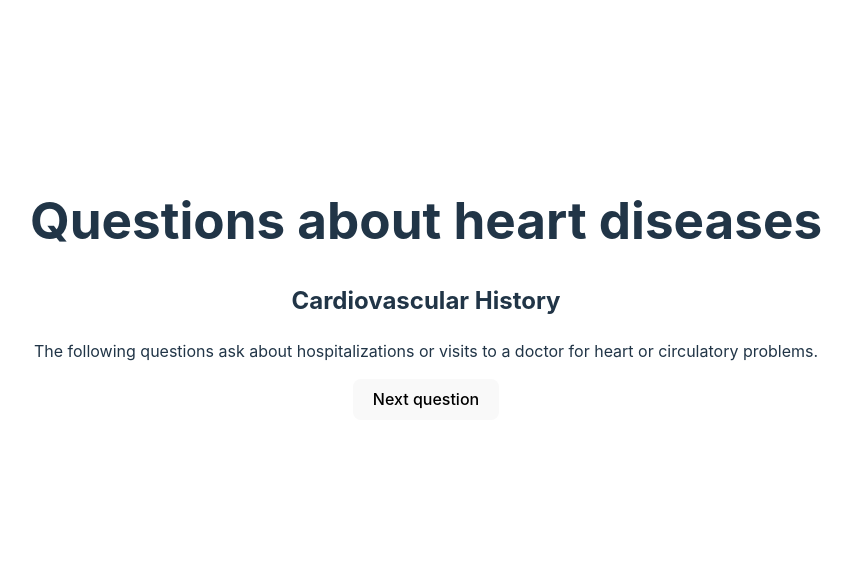
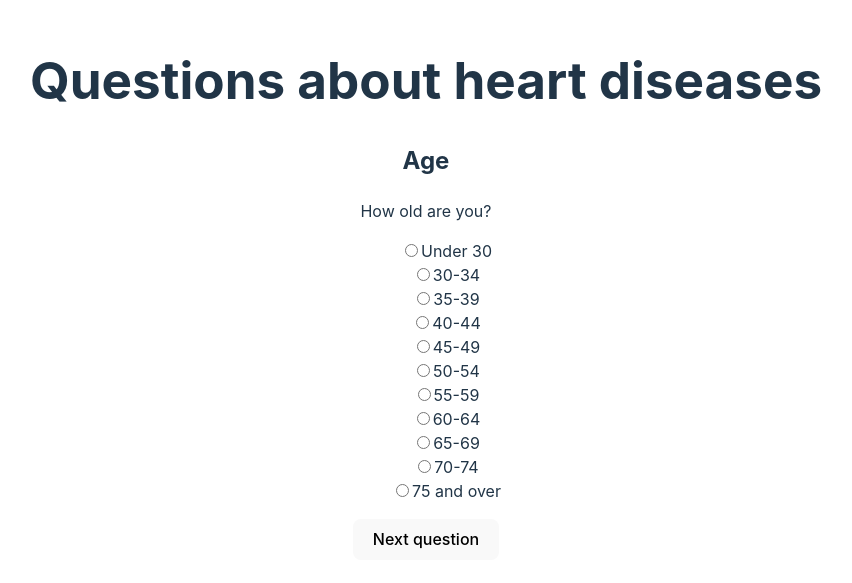
Before and after one commit to oscarkannerstedt/nightingale-heart-disease-survey, a React (Vite) app in the folder frontend/: page / in a window 1280 px wide. Shown: the part 111-694 px from the top of the page, without its empty margins (214-1066 px from the left). Built offline with nearby package versions, Linux system fonts and the light colour scheme.

Commit message:
answers are being displayed and removed unnecessary question

```diff
--- a/frontend/src/App.tsx
+++ b/frontend/src/App.tsx
@@ -6,7 +6,7 @@ function App() {
   return (
     <>
       {/*<DataFetcher />*/}
-      <DisplayData data={[]} />
+      <DisplayData />
     </>
   );
 }
--- a/frontend/src/components/DisplayData.tsx
+++ b/frontend/src/components/DisplayData.tsx
@@ -5,15 +5,53 @@ import { texts } from "../qna/answers";
 // import { calculateTotalScore } from "../utils/calculateTotalScore";
 
 interface Answer {
-  id: number;
   text: string;
+  points: number;
 }
 
+interface QuestionAnswers {
+  id: string;
+  ans1?: Answer;
+  ans2?: Answer;
+  ans3?: Answer;
+  ans4?: Answer;
+  ans5?: Answer;
+  ans6?: Answer;
+  ans7?: Answer;
+  ans8?: Answer;
+  ans9?: Answer;
+  ans10?: Answer;
+  ans11?: Answer;
+  ans12?: Answer;
+  ans13?: Answer;
+  ans14?: Answer;
+  ans15?: Answer;
+  ans16?: Answer;
+  ans17?: Answer;
+  ans18?: Answer;
+  ans19?: Answer;
+  ans20?: Answer;
+  ans21?: Answer;
+  ans22?: Answer;
+  ans23?: Answer;
+  ans24?: Answer;
+  ans25?: Answer;
+  ans26?: Answer;
+  ans27?: Answer;
+  ans28?: Answer;
+  ans29?: Answer;
+  ans30?: Answer;
+}
+
+type TextsArray = Array<{ [key: number]: QuestionAnswers }>;
+
+/*
 interface DisplayDataProps {
   data: SurveyAnswer[];
 }
+*/
 
-export const DisplayData: React.FC<DisplayDataProps> = () => {
+export const DisplayData: React.FC = () => {
   const [currentQuestionIndex, setCurrentQuestionIndex] = useState(0);
   const [selectedAnswer, setSelectedAnswer] = useState<string | null>(null);
 
@@ -36,9 +74,19 @@ export const DisplayData: React.FC<DisplayDataProps> = () => {
 
   const getAnswersForCurrentQuestion = () => {
     const questionId = currentQuestion.id;
-    return Object.values(texts).filter(
-      (answer: Answer) => answer.id === questionId
-    );
+
+    const matchingQuestion = texts.find((text) => text[Number(questionId)]);
+
+    if (matchingQuestion) {
+      const answersObject = matchingQuestion[Number(questionId)] as QuestionAnswers; // Access the answers for the matched question
+
+      // Use Object.values to get answers and filter for valid answer objects
+      return Object.values(answersObject).filter(
+        (answer: any) => typeof answer === 'object' && answer.text // Only return answer objects
+      );
+    }
+
+    return [];
   };
 
   const currentAnswers = getAnswersForCurrentQuestion();
@@ -51,7 +99,7 @@ export const DisplayData: React.FC<DisplayDataProps> = () => {
       {currentQuestion && (
         <div>
           <h2>{currentQuestion.title}</h2>
-          <p>{currentQuestion.question}</p>
+          {currentQuestion.question && <p>{currentQuestion.question}</p>}
 
           {currentAnswers.length > 0 && (
             <ul>
--- a/frontend/src/qna/answers.ts
+++ b/frontend/src/qna/answers.ts
@@ -1,7 +1,8 @@
 export const texts = [
     {
-        age: {
-            id: 2,
+
+        1: {
+            id: "2",
             ans1: {
                 text: "Under 30",
                 points: 0,
@@ -49,8 +50,8 @@ export const texts = [
         },
     },
     {
-        cardiovascularHistory: {
-            id: 3,
+        2: {
+            id: "3",
             ans1: {
                 text: "Do you have diagnosed cardiovascular disease, atherosclerosis, previous heart attack, and/or previous stroke",
                 points: 100,
@@ -63,12 +64,11 @@ export const texts = [
                 text: "None of the above",
                 points: 0,
             }
-
         }
     },
     {
-        familyHistory: {
-            id: 4,
+        3: {
+            id: "4",
             ans1: {
                 text: "Mother with Cardiovascular Disease at less than 65 years(high blood pressure, heart attack,angina, stroke, hardening of the arteries)",
                 points: 15,
@@ -84,8 +84,8 @@ export const texts = [
         }
     },
     {
-        lifestyle: {
-            id: 5,
+        4: {
+            id: "5",
             ans1: {
                 text: "Sedentary – moderate exercise less than once a week",
                 points: 20,
@@ -106,12 +106,11 @@ export const texts = [
                 text: "Moderate exercise(average 5 or more times per week)",
                 points: -25,
             },
-
         }
     },
     {
-        smoking: {
-            id: 6,
+        5: {
+            id: "6",
             ans1: {
                 text: "Never smoked",
                 points: 0,
@@ -131,8 +130,8 @@ export const texts = [
         }
     },
     {
-        passiveSmoking: {
-            id: 7,
+        6: {
+            id: "7",
             ans1: {
                 text: "Yes",
                 points: 25,
@@ -141,12 +140,11 @@ export const texts = [
                 text: "No",
                 points: 0,
             },
-
         }
     },
     {
-        Alcohol1: {
-            id: 8,
+        7: {
+            id: "8",
             ans1: {
                 text: "Average 0 drinks daily",
                 points: 0,
@@ -166,8 +164,8 @@ export const texts = [
         }
     },
     {
-        Alcohol2: {
-            id: 9,
+        8: {
+            id: "9",
             ans1: {
                 text: "Do you consume: Male: 5 or more drinks Female: 3 or more drinks in one sitting on a fortnightly or more frequent basis?",
                 points: 7,
@@ -179,8 +177,8 @@ export const texts = [
         }
     },
     {
-        environment: {
-            id: 10,
+        9: {
+            id: "10",
             ans1: {
                 text: "Do you live on a main road?",
                 points: 4,
@@ -204,8 +202,8 @@ export const texts = [
         }
     },
     {
-        stress: {
-            id: 11,
+        10: {
+            id: "11",
             ans1: {
                 text: "Death of spouse",
                 points: 30,
@@ -329,8 +327,8 @@ export const texts = [
         }
     },
     {
-        activities: {
-            id: 12,
+        11: {
+            id: "12",
             ans1: {
                 text: "Meditation/prayer",
                 points: -5,
@@ -350,406 +348,67 @@ export const texts = [
         }
     },
     {
-        anxiety: {
-            id: 13,
+        12: {
+            id: "13",
             ans1: {
                 text: "Weekly or more",
                 points: 40,
             },
             ans2: {
-                text: "Monthly or more",
+                text: "Once or twice a month",
                 points: 20,
             },
             ans3: {
-                text: "None of the above",
-                points: 0,
-            },
-        },
-    },
-    {
-        sadness: {
-            id: 14,
-            ans1: {
-                text: "Weekly or more",
-                points: 30,
-            },
-            ans2: {
-                text: "Monthly or more",
-                points: 15,
-            },
-            ans3: {
-                text: "None of the above",
-                points: 0,
-            },
-        },
-    },
-    {
-        frustrated: {
-            id: 15,
-            ans1: {
-                text: "Weekly or more",
-                points: 25,
-            },
-            ans2: {
-                text: "Monthly or more",
-                points: 12,
-            },
-            ans3: {
-                text: "None of the above",
+                text: "Less than once a month",
                 points: 0,
             },
         }
     },
     {
-        sleepPerNight: {
-            id: 16,
+        13: {
+            id: "14",
             ans1: {
-                text: "0-4",
-                points: 6,
+                text: "1 to 2 bowel movements a week",
+                points: 10,
             },
             ans2: {
-                text: "5-6",
-                points: 3,
+                text: "3 to 4 bowel movements a week",
+                points: 0,
             },
             ans3: {
-                text: "7-8",
-                points: 0,
+                text: "More than 4 bowel movements a week",
+                points: -5,
             },
-            ans4: {
-                text: "More than 8 hours",
-                points: 4,
-            },
-        },
+        }
     },
     {
-        sleepExperience: {
-            id: 17,
+        14: {
+            id: "15",
             ans1: {
-                text: "Snoring",
-                points: 3,
+                text: "High in salt and fat, refined sugars",
+                points: 15,
             },
             ans2: {
-                text: "Obstructive sleep apnoea",
-                points: 10,
-            },
-            ans3: {
-                text: "Insomnia, difficulty falling asleep or interrupted sleep",
-                points: 3,
-            },
-            ans4: {
-                text: "None of the above",
+                text: "Low in salt and fat, refined sugars",
                 points: 0,
             },
         }
     },
     {
-        abdominalPain: {
-            id: 18,
+        15: {
+            id: "16",
             ans1: {
-                text: "Yes",
-                points: 8,
+                text: "More than 7% (HbA1c)",
+                points: 25,
             },
             ans2: {
-                text: "No",
+                text: "5.5% - 7% (HbA1c)",
+                points: 10,
+            },
+            ans3: {
+                text: "Less than 5.5% (HbA1c)",
                 points: 0,
             },
-        },
-    },
-    {
-        contraceptivePill: {
-            id: 19,
-            ans1: {
-                text: "Yes",
-                points: 5,
-            },
-            ans2: {
-                text: "No",
-                points: 0,
-            }
-        },
-    },
-    {
-        antibiotics: {
-            id: 20,
-            ans1: {
-                text: "Less than 2 weeks",
-                points: 0,
-            },
-            ans2: {
-                text: "2 weeks - 2 months",
-                points: 2,
-            },
-            ans3: {
-                text: "2 - 6 months",
-                points: 5,
-            },
-            ans4: {
-                text: "Longer than 6 months",
-                points: 10,
-            },
-        }
-    },
-    {
-        bloodSugar: {
-            id: 21,
-            ans1: {
-                text: "Do you feel your energy levels drop within an hour of eating? and / or Do you experience cravings for sweets or chocolate? and / or Do you have headaches or an inability to concentrate which is relieved by eating?",
-                points: 10,
-            },
-            ans2: {
-                text: "None of the above",
-                points: 0,
-            }
-        }
-    },
-    {
-        diabetic: {
-            id: 22,
-            ans1: {
-                text: "Yes",
-                points: 100,
-            },
-            ans2: {
-                text: "No",
-                points: 0,
-            }
-        }
-    },
-    {
-        wheezing: {
-            id: 23,
-            ans1: {
-                text: "Wheezing, sneezing, a runny nose, sore throat, itchy or watery eyes, coughing and/ or blocked nose",
-                points: 5
-            },
-            ans2: {
-                text: "Heart palpitations or headaches after certain foods",
-                points: 5,
-            },
-            ans3: {
-                text: "None of the above",
-                points: 0,
-            }
-        }
-    },
-    {
-        recurrentPain: {
-            id: 24,
-            ans1: {
-                text: "Daily",
-                points: 30,
-            },
-            ans2: {
-                text: "Weekly",
-                points: 15,
-            },
-            ans3: {
-                text: "Monthly or less",
-                points: 5
-            },
-            ans4: {
-                text: "Never",
-                points: 0
-            }
-        }
-    },
-    {
-        friedFoods: {
-            id: 25,
-            ans1: {
-                text: "Less than once a week",
-                points: 0,
-            },
-            ans2: {
-                text: "1 - 2 times a week",
-                points: 1,
-            },
-            ans3: {
-                text: "3 - 6 times a week",
-                points: 5,
-            },
-            ans4: {
-                text: "Every day",
-                points: 10,
-            }
-        }
-    },
-    {
-        bread: {
-            id: 26,
-            ans1: {
-                text: "0 - 1 serves daily",
-                points: 0,
-            },
-            ans2: {
-                text: "2 server daily",
-                points: 0,
-            },
-            ans3: {
-                text: "3 servers daily",
-                points: 2,
-            },
-            ans4: {
-                text: "4 or more serves daily",
-                points: 4,
-            },
-        }
-    },
-    {
-        sweetFoods: {
-            id: 27,
-            ans1: {
-                text: "Usually none",
-                points: 0
-            },
-            ans2: {
-                text: "1 - 2 serves daily",
-                points: 2
-            },
-            ans3: {
-                text: "More than 2 serves daily",
-                points: 8,
-            }
-        }
-    },
-    {
-        sugar: {
-            id: 28,
-            ans1: {
-                text: "0 - 3",
-                points: 0,
-            },
-            ans2: {
-                text: "4 - 6",
-                points: 1
-            },
-            ans3: {
-                text: "7 - 9",
-                points: 4
-            },
-            ans4: {
-                text: "10 or more",
-                points: 7
-            }
-        }
-    },
-    {
-        fish: {
-            id: 29,
-            ans1: {
-                text: "Rarely",
-                points: 0
-            },
-            ans2: {
-                text: "1 - 2 times a week",
-                points: -2
-            },
-            ans3: {
-                text: "3 - 6 times a week",
-                points: -5
-            },
-            ans4: {
-                text: "Every day",
-                points: -10
-            }
-        }
-    },
-    {
-        fruit: {
-            id: 30,
-            ans1: {
-                text: "Usually none",
-                points: 0
-            },
-            ans2: {
-                text: "1 - 3 pieces daily",
-                points: -2
-            },
-            ans3: {
-                text: "4 or more pieces daily",
-                points: -3
-            }
-        }
-    },
-    {
-        vegetables: {
-            id: 31,
-            ans1: {
-                text: "Usually none",
-                points: 0
-            },
-            ans2: {
-                text: "1 - 2 cups daily",
-                points: -3
-            },
-            ans3: {
-                text: "3 - 4 serves daily",
-                points: -5
-            },
-            ans4: {
-                text: "5 or more serves daily",
-                points: -10
-            }
-        }
-    },
-    {
-        coffe: {
-            id: 32,
-            ans1: {
-                text: "Usually none",
-                points: 0
-            },
-            ans2: {
-                text: "1 - 2 cups daily",
-                points: 0
-            },
-            ans3: {
-                text: "3 - 4 cups daily",
-                points: 2
-            },
-            ans4: {
-                text: "5 or more cups daily",
-                points: 4
-            }
-        }
-    },
-    {
-        softDrink: {
-            id: 33,
-            ans1: {
-                text: "Less than 500 ml per week",
-                points: 0
-            },
-            ans2: {
-                text: "1 - 2 litres per week",
-                points: 2
-            },
-            ans3: {
-                text: "3 - 4 litres per week",
-                points: 4
-            },
-            ans4: {
-                text: "5 or more litres per week",
-                points: 8
-            }
-        }
-    },
-    {
-        water: {
-            id: 34,
-            ans1: {
-                text: "0 - 500 ml",
-                points: 7
-            },
-            ans2: {
-                text: "501 ml - 1.25 litres",
-                points: 3
-            },
-            ans3: {
-                text: "More than 1.25 litres",
-                points: 0
-            }
         }
     }
-
-]
+];
--- a/frontend/src/qna/qustions.ts
+++ b/frontend/src/qna/qustions.ts
@@ -1,154 +1,149 @@
 export const questions = [
     {
-        id: 1,
-        title: "Cardiovascular History",
-        question: "The following questions ask about hospitalizations or visits to a doctor for heart or circulatory problems.",
-    },
-    {
-        id: 2,
+        id: "1",
         title: "Age",
         question: "How old are you?",
     },
     {
-        id: 3,
+        id: "2",
         title: "Cardiovascular History",
         question: "Did you have any of the following heart problems? (Select ALL that apply)",
     },
     {
-        id: 4,
+        id: "3",
         title: "Family history",
     },
     {
-        id: 5,
+        id: "4",
         title: "Lifestyle",
         question: "Moderate exercise is brisk walking, jogging, cycling, swimming, playing sports or any exercise that increases breathing and heart rate continuously for at least 20 minutes.",
     },
     {
-        id: 6,
+        id: "5",
         title: "Smoking",
     },
     {
-        id: 7,
+        id: "6",
         title: "Passive smoking (a non-smoker exposed to smoke most days at home or work)",
     },
     {
-        id: 8,
+        id: "7",
         title: "Alcohol",
     },
     {
-        id: 9,
+        id: "8",
         question: "Do you consume: Male: 5 or more drinks Female: 3 or more drinks in one sitting on a fortnightly or more frequent basis?",
     },
     {
-        id: 10,
+        id: "9",
         title: "Environment",
     },
     {
-        id: 11,
+        id: "10",
         title: "Stress",
         question: "Have you experienced any of the following events in the past 6 months?",
     },
     {
-        id: 12,
+        id: "11",
         question: "Do you participate in any of the following activities for more than an hour a week?",
     },
     {
-        id: 13,
+        id: "12",
         question: "Do you feel anxiety, worry, fear, sudden feelings of panic, inability to control breathing, and accelerated heart rate when upset, or recurrent feelings of unease?",
     },
     {
-        id: 14,
+        id: "13",
         question: "Do you have feelings of sadness, depression, hopelessness, apathy, gloom, helplessness, isolation, loneliness, or lack of interest in social interaction?",
     },
     {
-        id: 15,
+        id: "14",
         question: "Are you easily angered or frustrated, feel resentment or hostility towards others or frequently irritable?",
     },
     {
-        id: 16,
+        id: "15",
         title: "Sleep",
         question: "How many hours of sleep do you have on average per night?",
     },
     {
-        id: 17,
+        id: "16",
         question: "Do you experience?",
     },
     {
-        id: 18,
+        id: "17",
         title: "Bowel Toxicity",
         question: "When passing bowel motions, excessively smelly stools and/or a feeling that your bowels do not completely empty?",
     },
     {
-        id: 19,
+        id: "18",
         question: "Have you taken the oral contraceptive pill for more than 6 months in the last year?",
     },
     {
-        id: 20,
+        id: "19",
         question: "For what length of time have you been on antibiotics in the last year?",
     },
     {
-        id: 21,
+        id: "20",
         title: "Blood Sugar",
     },
     {
-        id: 22,
+        id: "21",
         question: "Are you diabetic?",
     },
     {
-        id: 23,
+        id: "22",
         question: "Do you experience any of the following symptoms more than once a month?",
     },
     {
-        id: 24,
+        id: "23",
         question: "Do you experience recurrent pain?",
     },
     {
-        id: 25,
+        id: "24",
         title: "Diet",
         question: "How often do you usually eat fried foods?",
     },
     {
-        id: 26,
+        id: "25",
         question: "How many serves of bread, pasta, rice, potatoes or other starchy foods do you have a day?",
     },
     {
-        id: 27,
+        id: "26",
         question: "How many servings of sweet foods like cakes, biscuits, lollies, and/or chocolate do you consume a day?",
     },
     {
-        id: 28,
+        id: "27",
         question: "How many teaspoons of sugar do you consume daily in hot drinks, added to foods, etc.?",
     },
     {
-        id: 29,
+        id: "28",
         question: "How often do you usually eat fish?",
     },
     {
-        id: 30,
+        id: "29",
         question: "How many pieces of fruit do you usually eat a day?",
     },
     {
-        id: 31,
+        id: "30",
         question: "How many serves of vegetables (excluding potatoes) do you usually eat a day? (1 serve = approximately 1 handful)",
     },
     {
-        id: 32,
+        id: "31",
         question: "How many cups of coffee do you usually drink a day?",
     },
     {
-        id: 33,
+        id: "32",
         question: "How much soft-drink do you consume on average?",
     },
     {
-        id: 34,
+        id: "33",
         question: "How much water do you drink a day?",
     },
     {
-        id: 35,
+        id: "34",
         question: "Do you have any of the following?",
     },
     {
-        id: 36,
+        id: "35",
         title: "Thank you for your answers!",
-    }
+    },
 ];
--- a/frontend/src/services/DataFetcher.tsx
+++ b/frontend/src/services/DataFetcher.tsx
@@ -57,7 +57,7 @@ export const DataFetcher = () => {
 
   return (
     <div>
-      <DisplayData data={data} />
+      <DisplayData />
     </div>
   );
 };
```
